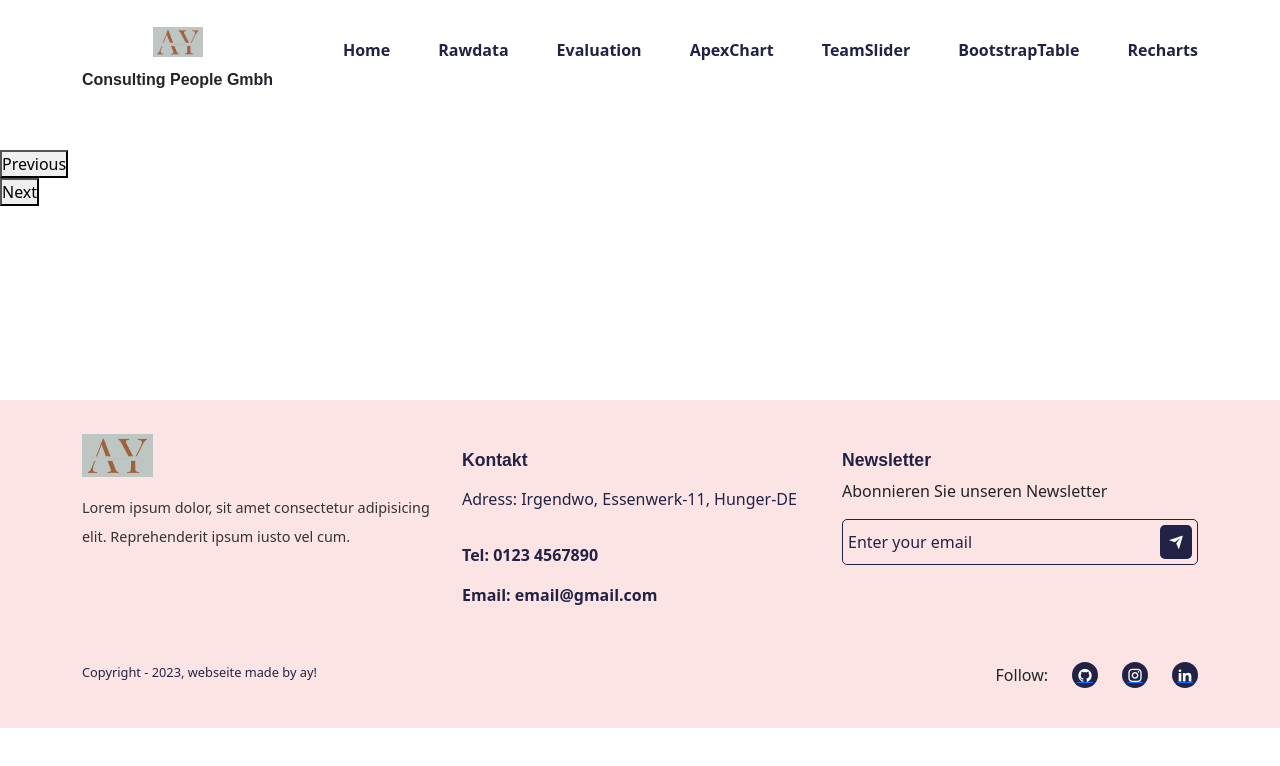
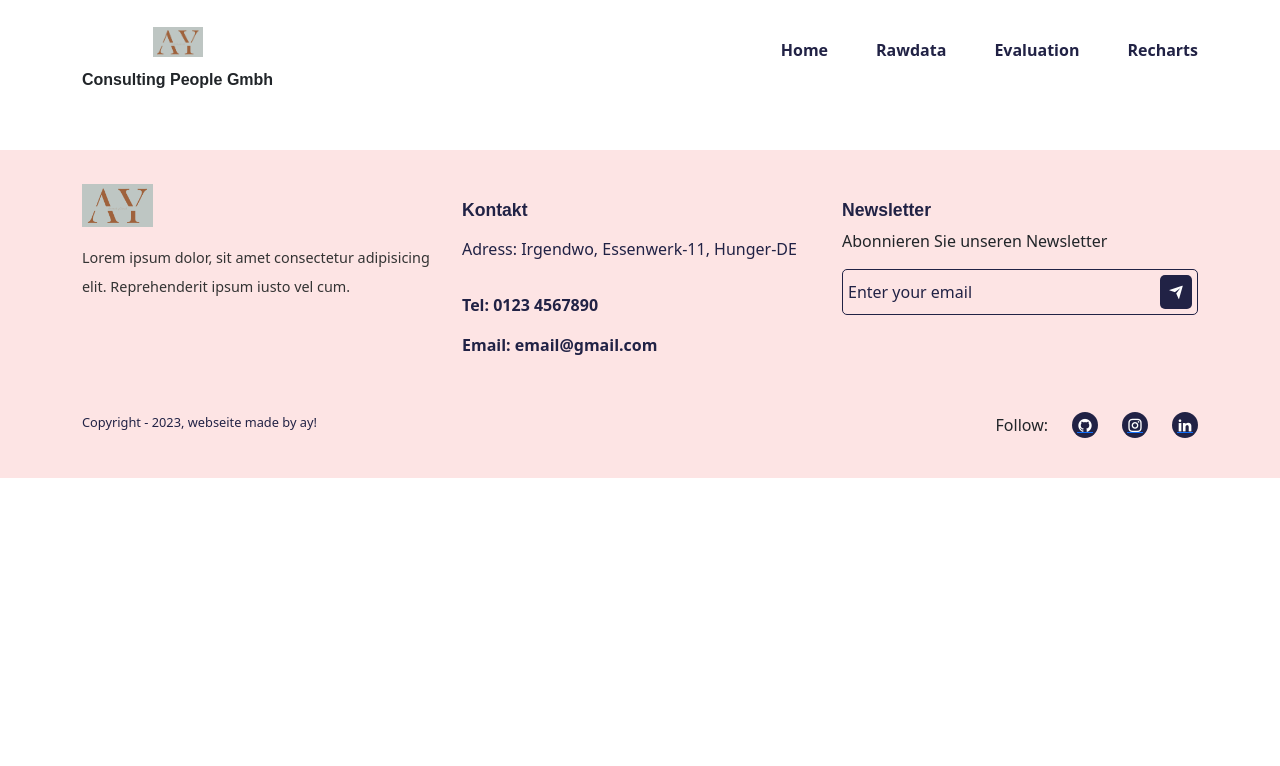
Before and after one commit to dev-team-sap-react/first-react-project, a React (Create React App) app: page /teamslider in a window 1280 px wide. Shown: the top 766 px of the page. Built offline with nearby package versions, Linux system fonts and the light colour scheme; a web font is replaced by a local one.

Commit message:
updated.. deleted apexchart and react-bootstrap-table.

```diff
--- a/package.json
+++ b/package.json
@@ -10,9 +10,6 @@
     "bootstrap": "^5.3.2",
     "papaparse": "^5.4.1",
     "react": "^18.2.0",
-    "react-apexcharts": "^1.4.1",
-    "react-bootstrap-table-next": "^4.0.3",
-    "react-bootstrap-table2-filter": "^1.3.3",
     "react-dom": "^18.2.0",
     "react-router-dom": "^6.16.0",
     "react-scripts": "5.0.1",
--- a/src/components/Header/Header.jsx
+++ b/src/components/Header/Header.jsx
@@ -17,18 +17,6 @@ const nav_links = [
   {
     display: 'Evaluation',
     path: '/evaluation'
-  },
-  {
-    display: 'ApexChart',
-    path: '/apexchart'
-  },
-  {
-    display: 'TeamSlider',
-    path: '/teamslider'
-  },
-  {
-    display: 'BootstrapTable',
-    path: '/bootstraptable'
   },
   {
     display: 'Recharts',
--- a/src/routes/Routers.js
+++ b/src/routes/Routers.js
@@ -4,12 +4,14 @@ import { Routes, Route, Navigate } from 'react-router-dom';
 import Home from '../pages/Home/Home';
 import RawData from '../pages/RawData/RawData';
 import Evaluation from '../pages/Evaluation/Evaluation';
-import {ApexChart} from '../pages/ApexChart/ApexChart';
-import TeamSlider from '../pages/TeamSlider/TeamSlider';
-import Table from '../pages/BootstrapTable/BootstrapTable';
+//import {ApexChart} from '../pages/ApexChart/ApexChart';
+//import TeamSlider from '../pages/TeamSlider/TeamSlider';
+//import Table from '../pages/BootstrapTable/BootstrapTable';
 import Recharts from '../pages/Recharts/Recharts';
 
-
+//<Route path='/apexchart' element={ <ApexChart/> } />
+//<Route path='/bootstraptable' element={ <Table/> } />
+//<Route path='/teamslider' element={ <TeamSlider/> } />
 
 const Routers = () => {
   return (
@@ -18,9 +20,6 @@ const Routers = () => {
     <Route path='/home' element={ <Home/> } />
     <Route path='/rawData' element={ <RawData/> } />
     <Route path='/evaluation' element={ <Evaluation/> } />
-    <Route path='/apexchart' element={ <ApexChart/> } />
-    <Route path='/teamslider' element={ <TeamSlider/> } />
-    <Route path='/bootstraptable' element={ <Table/> } />
     <Route path='/recharts' element={ <Recharts/> } />
    </Routes>
   );
```
Also changed, not shown: 2 other files (tests, documents, lock files or other folders).
